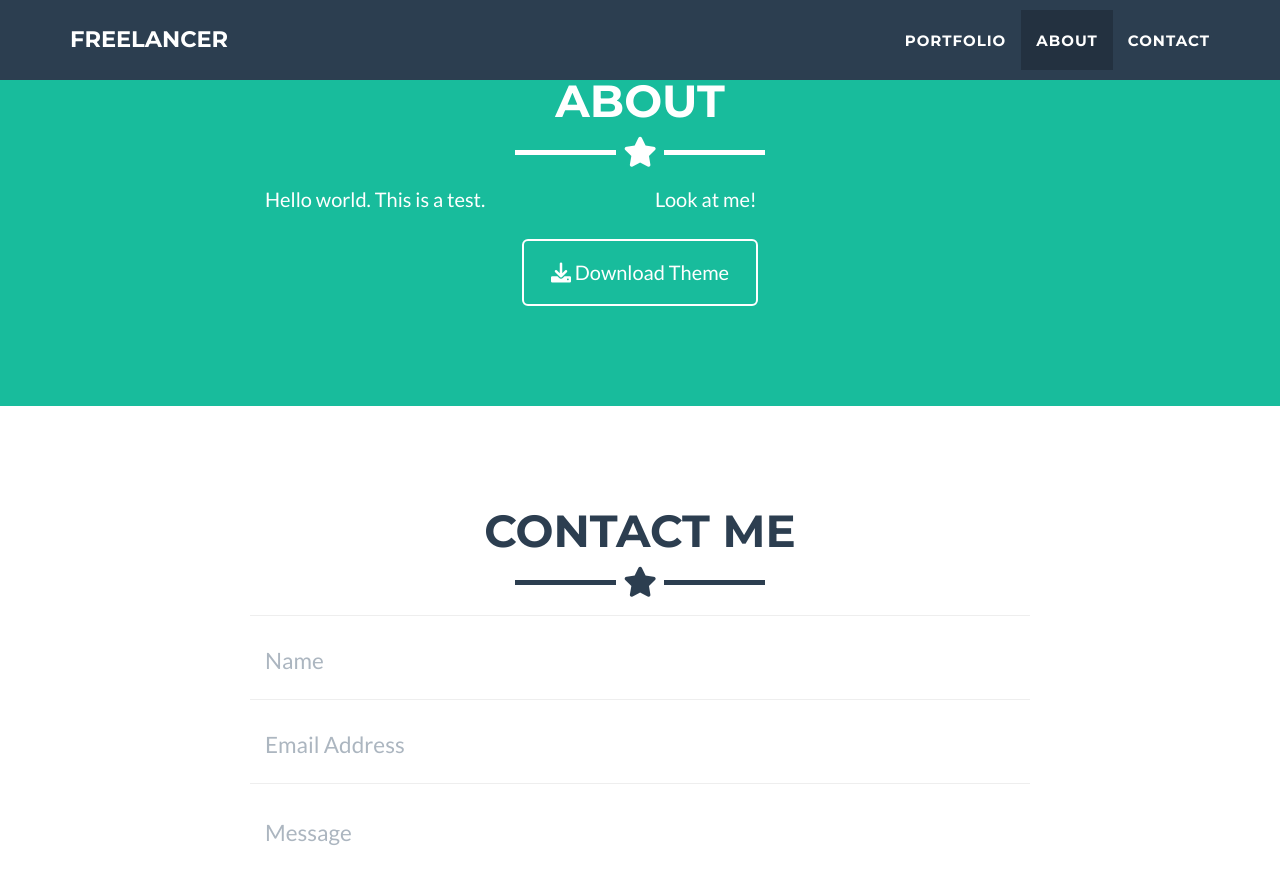
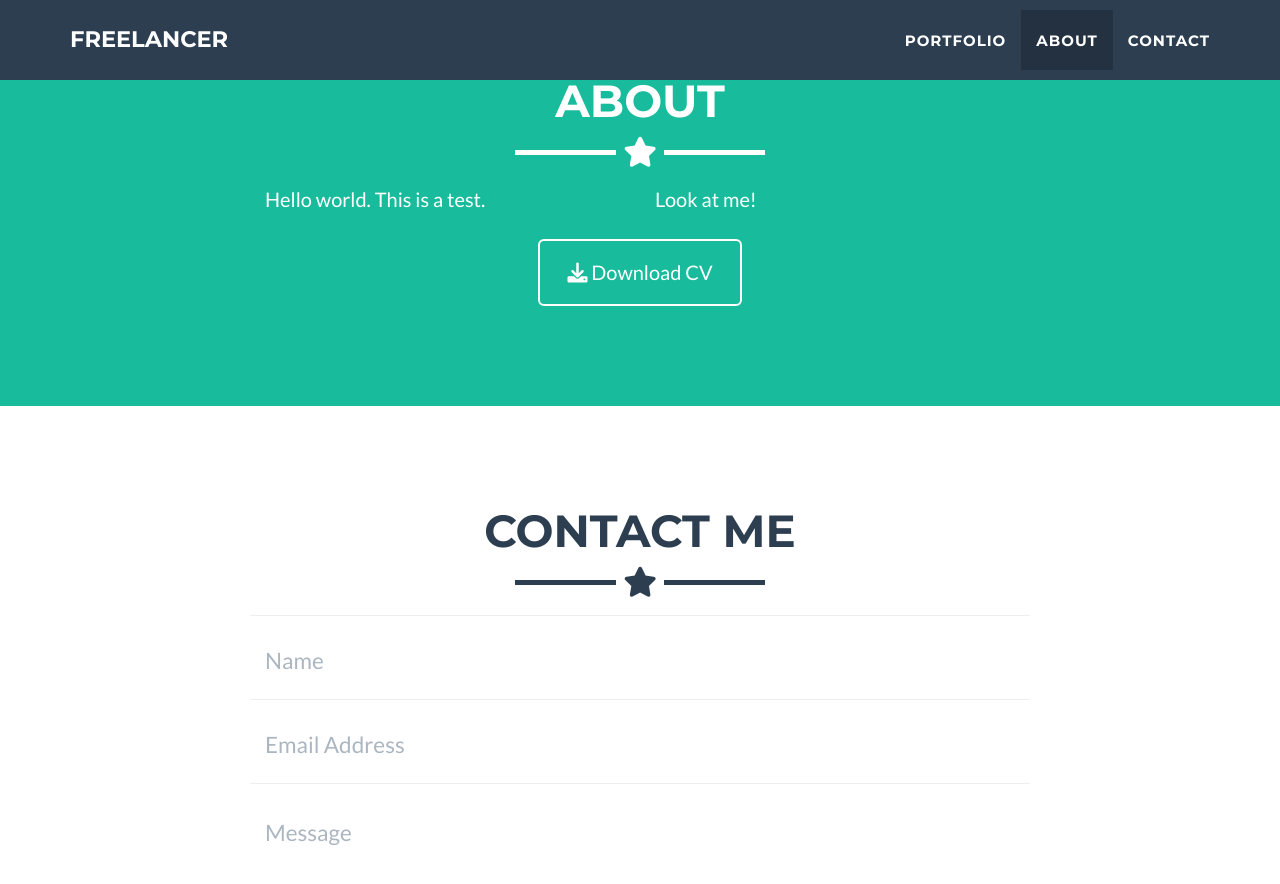
Before and after one commit to halleyverse/halleyverse.github.io, a Jekyll site: the page built from _posts/2014-07-18-project-1.markdown, in a window 1280 px wide and 900 px high, scrolled down 1696 px. Shown: the top 884 px of the window. Built offline with Jekyll 4.4.1, drawn with Linux system fonts in a browser that asks for light colours.

Commit message:
Update about.html

```diff
--- a/_includes/about.html
+++ b/_includes/about.html
@@ -15,8 +15,8 @@
         <p>Look at me! </p>
       </div>
       <div class="col-lg-8 col-lg-offset-2 text-center">
-        <a href="https://github.com/jeromelachaud/freelancer-theme" class="btn btn-lg btn-outline">
-          <i class="fa fa-download"></i> Download Theme
+        <a href="" class="btn btn-lg btn-outline">
+          <i class="fa fa-download"></i> Download CV
         </a>
       </div>
     </div>
```
